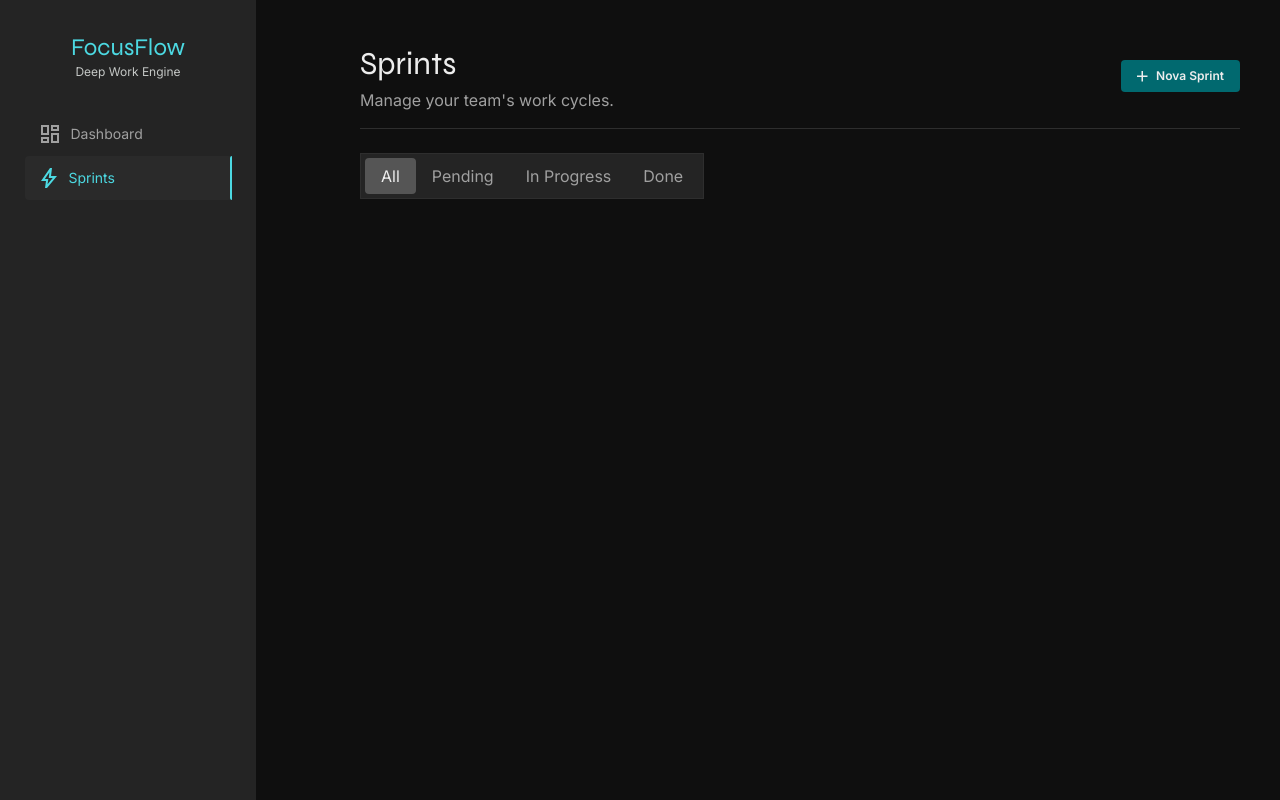
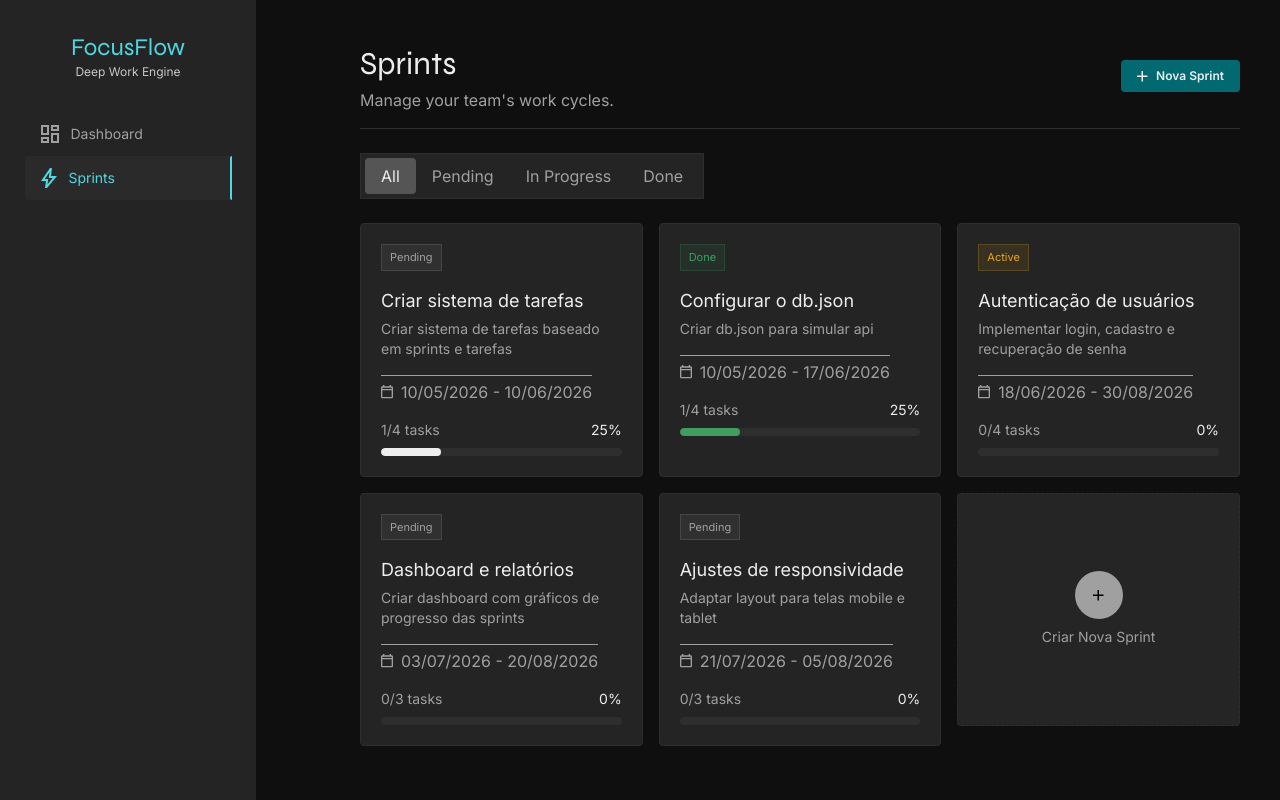
Before and after one commit to JoaoGustavo-dev/focusflow, a React (Vite) app: page /sprints in a window 1280 px wide. Built offline with nearby package versions, Linux system fonts and the light colour scheme; data requests are answered from the project's data file.

Commit message:
feat: render sprint cards grid with status filter and create-sprint placeholder

```diff
--- a/src/components/ActiveSprintCards.jsx
+++ b/src/components/ActiveSprintCards.jsx
@@ -34,9 +34,9 @@ const ActiveSprintCards = () => {
 
     const doneTasks = sprintTasks?.filter((task) => task.status === 'done')
 
-    const totalTasks = sprintTasks.length
+    const totalTasks = sprintTasks?.length
 
-    const completedTasks = doneTasks.length
+    const completedTasks = doneTasks?.length
 
     const taskProgress =
       totalTasks > 0 ? (completedTasks / totalTasks) * 100 : 0
--- /dev/null
+++ b/src/components/SprintCard.jsx
@@ -0,0 +1,48 @@
+import ProgressBar from './ProgressBar'
+import StatusBadge from './StatusBadge'
+import CardTitle from './CardTitle'
+import CallendarIcon from '../assets/icons/callendar.svg?react'
+import Card from './Card'
+
+const SprintCard = ({
+  status,
+  title,
+  subtitle,
+  badgeTitle,
+  startDate,
+  endDate,
+  totalTasks,
+  completedTasks,
+  progress,
+  color,
+  size,
+}) => {
+  return (
+    <Card>
+      <div className="self-start">
+        <StatusBadge title={badgeTitle} status={status} />
+      </div>
+      <div className="flex flex-col gap-1">
+        <CardTitle title={title} className="text-main text-lg" />
+        <p className="text-secondary text-sm">{subtitle}</p>
+      </div>
+      <div className="border-secondary text-secondary flex items-center gap-2 self-start border-t pt-1">
+        <CallendarIcon />
+        <p>
+          {startDate} - {endDate}
+        </p>
+      </div>
+      <div className="flex flex-col gap-2">
+        <div className="flex justify-between">
+          <p className="text-secondary text-sm">
+            {completedTasks}/{totalTasks} tasks
+          </p>
+          <p className="text-main text-sm">{progress}%</p>
+        </div>
+        <ProgressBar progress={progress} color={color} size={size} />
+      </div>
+    </Card>
+  )
+}
+
+export default SprintCard
--- /dev/null
+++ b/src/components/SprintCards.jsx
@@ -0,0 +1,70 @@
+import { useGetSprints } from '../hooks/data/use-get-sprints'
+import SprintCard from './SprintCard'
+import PlusIcon from '../assets/icons/plus.svg?react'
+import { statusLabels } from '../utils/statusLabels'
+import { statusVariants } from '../utils/statusVariants'
+import { useGetTasks } from '../hooks/data/use-get-tasks'
+
+const SprintCards = ({ activefilter }) => {
+  const { data: sprints } = useGetSprints()
+  const { data: tasks } = useGetTasks()
+
+  const selectedSprints = sprints?.filter((sprint) => {
+    if (activefilter === 'all') {
+      return true
+    }
+
+    return sprint.status === activefilter
+  })
+
+  const sprintsList = selectedSprints?.map((sprint) => {
+    const totalTasks = tasks?.filter(
+      (task) => task.sprintId === Number(sprint.id)
+    )
+
+    const completedTasks = totalTasks?.filter((task) => task.status === 'done')
+
+    const progress =
+      totalTasks?.length === 0
+        ? 0
+        : (completedTasks?.length / totalTasks?.length) * 100
+
+    return {
+      ...sprint,
+      totalTasks: totalTasks?.length,
+      completedTasks: completedTasks?.length,
+      progress: progress,
+    }
+  })
+
+  return (
+    <div className="grid grid-cols-3 gap-4">
+      {sprintsList?.map((sprint) => {
+        return (
+          <SprintCard
+            key={sprint.id}
+            title={sprint?.title}
+            badgeTitle={statusLabels[sprint?.status]}
+            status={statusVariants[sprint?.status]}
+            subtitle={sprint?.description}
+            startDate={sprint?.startDate}
+            endDate={sprint?.endDate}
+            color={statusVariants[sprint?.status]}
+            size="md"
+            completedTasks={sprint.completedTasks}
+            totalTasks={sprint.totalTasks}
+            progress={sprint.progress}
+          />
+        )
+      })}
+      <div className="bg-main/10 border-border flex h-[233.500px] w-full flex-col items-center justify-center gap-2 rounded-sm border border-dashed">
+        <button className="bg-secondary flex h-12 w-12 items-center justify-center rounded-[50%] hover:cursor-pointer">
+          <PlusIcon />
+        </button>
+        <p className="text-secondary text-sm">Criar Nova Sprint</p>
+      </div>
+    </div>
+  )
+}
+
+export default SprintCards
--- a/src/pages/Sprints.jsx
+++ b/src/pages/Sprints.jsx
@@ -3,6 +3,7 @@ import Button from '../components/Button'
 import PlusIcon from '../assets/icons/plus.svg?react'
 import Tabs from '../components/Tabs'
 import { useState } from 'react'
+import SprintCards from '../components/SprintCards'
 
 const Sprints = () => {
   const [active, setActive] = useState('all')
@@ -18,6 +19,8 @@ const Sprints = () => {
       </div>
 
       <Tabs activeOption={active} filterFunction={setActive} />
+
+      <SprintCards activefilter={active} />
     </div>
   )
 }
```
Also changed, not shown: src/assets/icons/callendar.svg (added).
